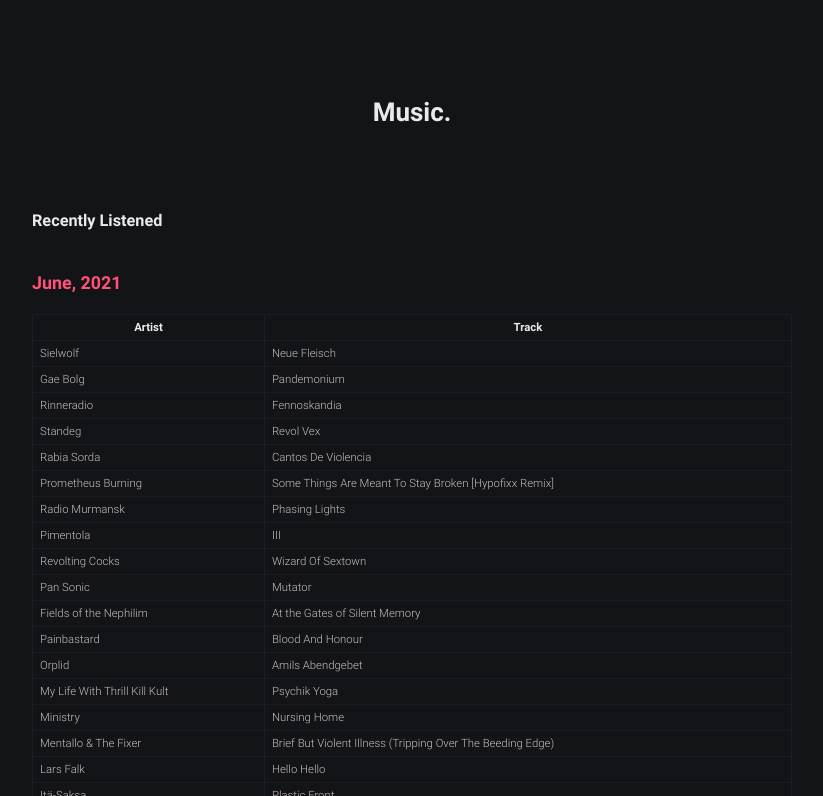
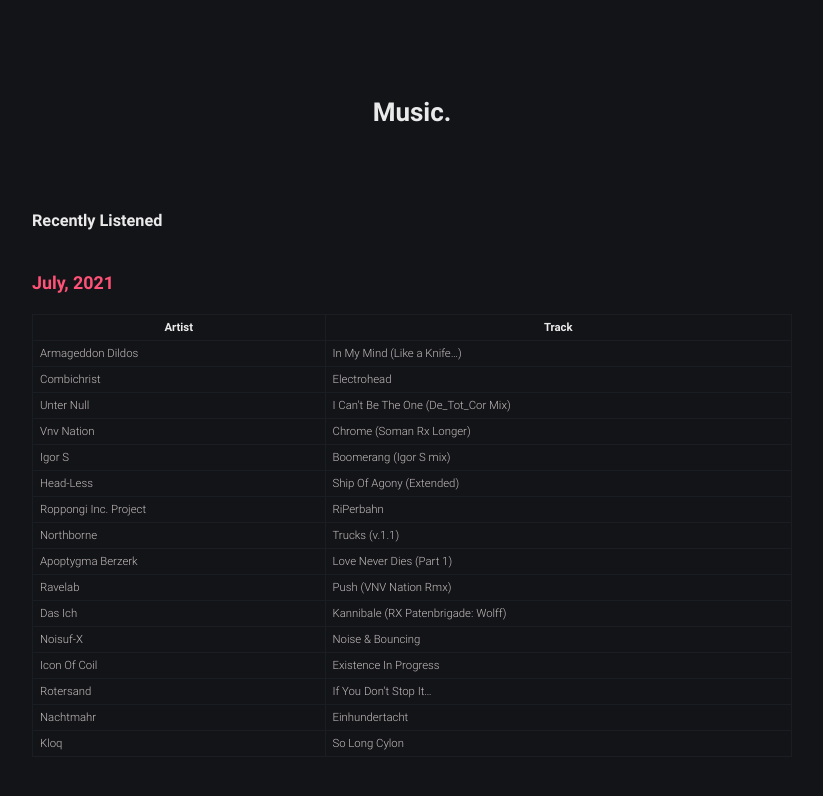
Before and after one commit to robert-marshall/xyz, a Jekyll site: the page built from music.md, in a window 1280 px wide and 900 px high, cut to the strip 104-900 px from the top of the window. Shown: the whole strip, without its empty margins (228-1051 px from the left). Built offline with Jekyll 4.4.1, drawn with Linux system fonts in a browser that asks for light colours.

Commit message:
what the hell happened here

```diff
--- a/music.md
+++ b/music.md
@@ -7,7 +7,28 @@
 ---
 
 #### Recently Listened
-## [June, 2021](#may-2021)
+## [July, 2021](#july-2021)
+
+| Artist | Track |
+|--------|-------|
+Armageddon Dildos | In My Mind (Like a Knife...)
+Combichrist | Electrohead
+Unter Null | I Can't Be The One (De_Tot_Cor Mix)
+Vnv Nation | Chrome (Soman Rx Longer)
+Igor S | Boomerang (Igor S mix)
+Head-Less | Ship Of Agony (Extended)
+Roppongi Inc. Project | RiPerbahn
+Northborne | Trucks (v.1.1)
+Apoptygma Berzerk | Love Never Dies (Part 1)
+Ravelab | Push (VNV Nation Rmx)
+Das Ich | Kannibale (RX Patenbrigade: Wolff)
+Noisuf-X | Noise & Bouncing
+Icon Of Coil | Existence In Progress
+Rotersand | If You Don't Stop It...
+Nachtmahr | Einhundertacht
+Kloq | So Long Cylon
+
+## [June, 2021](#june-2021)
 
 | Artist | Track |
 |--------|-------|
```
